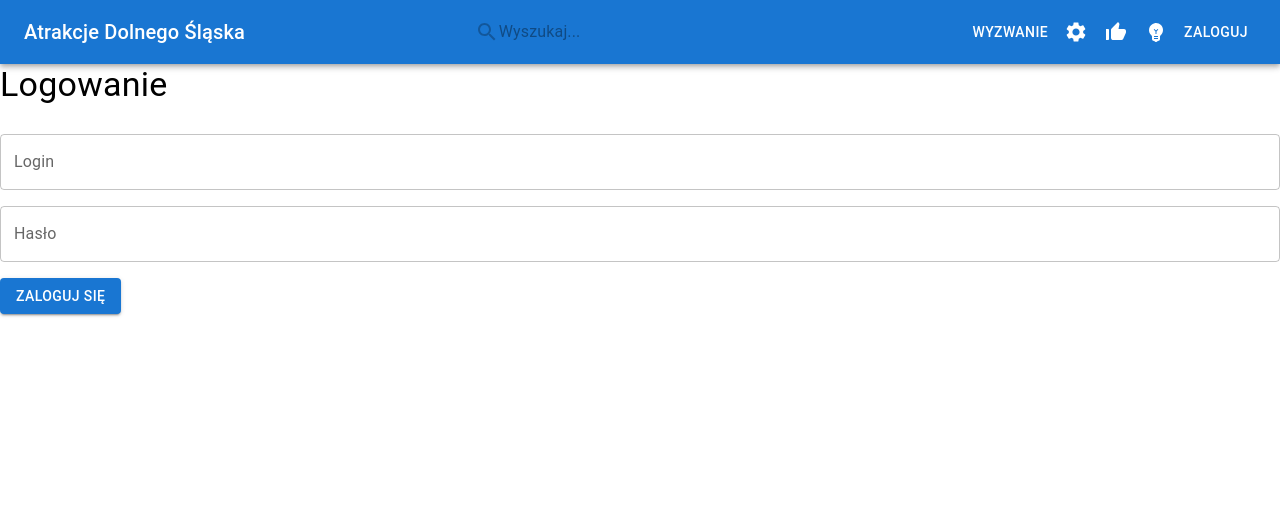
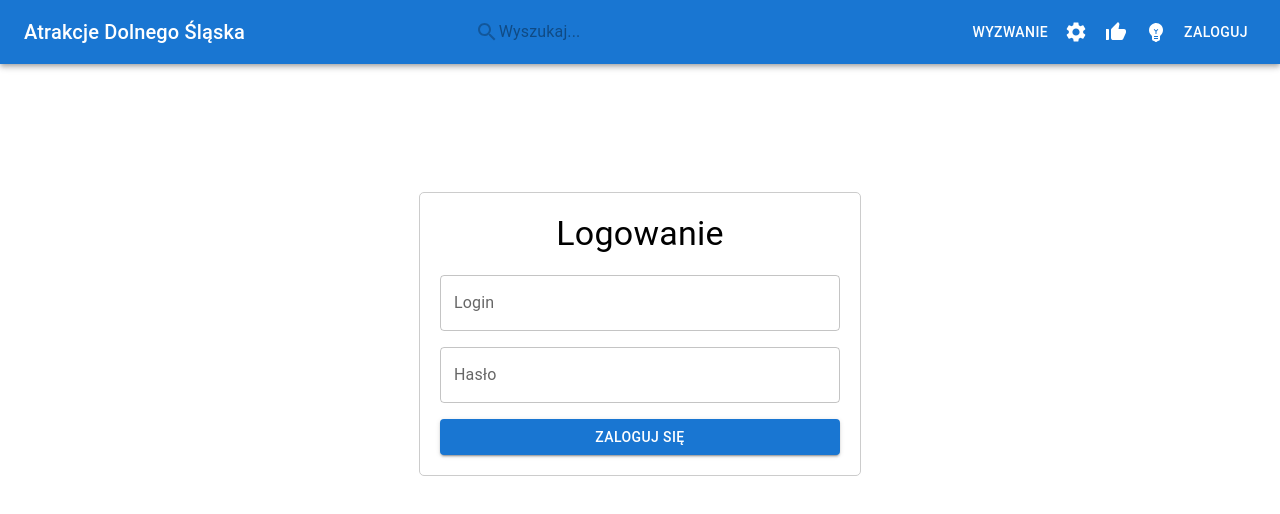
Before and after one commit to deepFlow7/Attractions-of-Lower-Silesia, a React (Vite) app in the folder client/: page /login in a window 1280 px wide. Shown: the top 514 px of the page. Built offline with nearby package versions, Linux system fonts and the light colour scheme.

Commit message:
Style Forms

```diff
--- a/client/src/Components/Challenge.tsx
+++ b/client/src/Components/Challenge.tsx
@@ -37,7 +37,6 @@ const ChallengeView: React.FC<ChallengeViewProps> = ({ rankings, challenge }) =>
         <Grid item xs={12} md={5}>
           <Section>
             <CardContent>
-              <Title variant="h5">Mapa</Title>
               <Map x={x} y={y} />
             </CardContent>
           </Section>
--- a/client/src/Components/LoginForm.tsx
+++ b/client/src/Components/LoginForm.tsx
@@ -1,3 +1,6 @@
+/** @jsxImportSource @emotion/react */
+import { css } from '@emotion/react';
+import styled from '@emotion/styled';
 import React, { useState } from 'react';
 import { Grid, Typography, TextField, Button } from '@mui/material';
 import { Login } from '../types';
@@ -5,6 +8,23 @@ import { Login } from '../types';
 interface LoginProps {
   onLogin: (loginData: Login) => void;
 }
+
+const FormContainer = styled.div`
+  max-width: 400px;
+  border: 1px solid #ccc;
+  border-radius: 5px;
+  padding: 20px;
+  margin: 10% auto; /* Ustawienie góra/dół na 10%, a lewo/prawo na auto powoduje, że kontener jest wyśrodkowany poziomo */
+  display: flex; /* Ustawienie flexboxa */
+  flex-direction: column; /* Układanie elementów w kolumnie */
+  align-items: center; /* Wyśrodkowanie elementów wzdłuż osi X */
+`;
+
+
+const Title = styled(Typography)`
+  text-align: center;
+  margin-bottom: 20px;
+`;
 
 const LoginForm: React.FC<LoginProps> = ({ onLogin }) => {
   const [login, setLogin] = useState<string>('');
@@ -24,10 +44,10 @@ const LoginForm: React.FC<LoginProps> = ({ onLogin }) => {
   };
 
   return (
+    <FormContainer>
+      <div>
+        <Title variant="h4">Logowanie</Title>
         <Grid container spacing={2}>
-      <Grid item xs={12}>
-        <Typography variant="h4" gutterBottom>Logowanie</Typography>
-      </Grid>
           <Grid item xs={12}>
             <TextField fullWidth label="Login" value={login} onChange={(e) => setLogin(e.target.value)} />
           </Grid>
@@ -35,9 +55,11 @@ const LoginForm: React.FC<LoginProps> = ({ onLogin }) => {
             <TextField fullWidth label="Hasło" type="password" value={password} onChange={(e) => setPassword(e.target.value)} />
           </Grid>
           <Grid item xs={12}>
-        <Button variant="contained" color="primary" onClick={handleSubmit}>Zaloguj się</Button>
+            <Button variant="contained" color="primary" onClick={handleSubmit} fullWidth>Zaloguj się</Button>
           </Grid>
         </Grid>
+      </div>
+    </FormContainer>
   );
 };
 
--- a/client/src/Components/NewAttractionForm.tsx
+++ b/client/src/Components/NewAttractionForm.tsx
@@ -1,6 +1,17 @@
 import React, { useState } from 'react';
-import { Grid, Typography, TextField, Button, MenuItem } from '@mui/material';
+import { Box, Grid, Typography, TextField, Button, MenuItem } from '@mui/material';
 import { Attraction, Photo, possible_type, subtypes } from '../types';
+import styled from '@emotion/styled';
+
+
+const FormContainer = styled.div`
+  max-width: 600px;
+  margin: 4% auto;
+  padding: 20px;
+  border: 1px solid #ccc;
+  border-radius: 5px;
+`;
+
 
 interface NewAttractionFormProps {
   onSubmit: (attraction: Attraction) => void;
@@ -58,6 +69,7 @@ const NewAttractionForm: React.FC<NewAttractionFormProps> = ({ onSubmit }) => {
   };
 
   return (
+    <FormContainer>
     <Grid container spacing={2}>
       <Grid item xs={12}>
         <Typography variant="h4" gutterBottom>Nowa Atrakcja</Typography>
@@ -100,7 +112,9 @@ const NewAttractionForm: React.FC<NewAttractionFormProps> = ({ onSubmit }) => {
           ))}
           <Grid item>
             <TextField fullWidth label="URL Zdjęcia" value={photoUrls[photos.length] || ''} onChange={(e) => setPhotoUrls([...photoUrls.slice(0, photos.length), e.target.value])} />
+            <Box mt={2}/>
             <TextField fullWidth label="Podpis Zdjęcia" value={photoCaptions[photos.length] || ''} onChange={(e) => setPhotoCaptions([...photoCaptions.slice(0, photos.length), e.target.value])} />
+            <Box mt={2}/>
             <Button variant="contained" onClick={handleAddPhoto}>Dodaj Zdjęcie</Button>
           </Grid>
         </Grid>
@@ -109,6 +123,7 @@ const NewAttractionForm: React.FC<NewAttractionFormProps> = ({ onSubmit }) => {
         <Button variant="contained" color="primary" onClick={handleSubmit}>Zapisz Atrakcję</Button>
       </Grid>
     </Grid>
+    </FormContainer>
   );
 };
 
--- a/client/src/Components/SignUpForm.tsx
+++ b/client/src/Components/SignUpForm.tsx
@@ -1,6 +1,15 @@
 import React, { useState } from 'react';
 import { Grid, Typography, TextField, Button } from '@mui/material';
 import { User } from '../types';
+import styled from '@emotion/styled';
+
+const FormContainer = styled.div`
+  max-width: 400px;
+  margin: 5% auto;
+  padding: 20px;
+  border: 1px solid #ccc;
+  border-radius: 5px;
+`;
 
 interface RegistrationProps {
   onRegister: (user: User) => void;
@@ -28,10 +37,9 @@ const Registration: React.FC<RegistrationProps> = ({ onRegister }) => {
   };
 
   return (
+    <FormContainer>
+      <Typography variant="h4" gutterBottom>Rejestracja</Typography>
       <Grid container spacing={2}>
-      <Grid item xs={12}>
-        <Typography variant="h4" gutterBottom>Rejestracja</Typography>
-      </Grid>
         <Grid item xs={12}>
           <TextField fullWidth label="Imię" value={name} onChange={(e) => setName(e.target.value)} />
         </Grid>
@@ -48,6 +56,7 @@ const Registration: React.FC<RegistrationProps> = ({ onRegister }) => {
           <Button variant="contained" color="primary" onClick={handleSubmit}>Zarejestruj się</Button>
         </Grid>
       </Grid>
+    </FormContainer>
   );
 };
 
```
Lines whose indentation alone changed are shown as unchanged.
